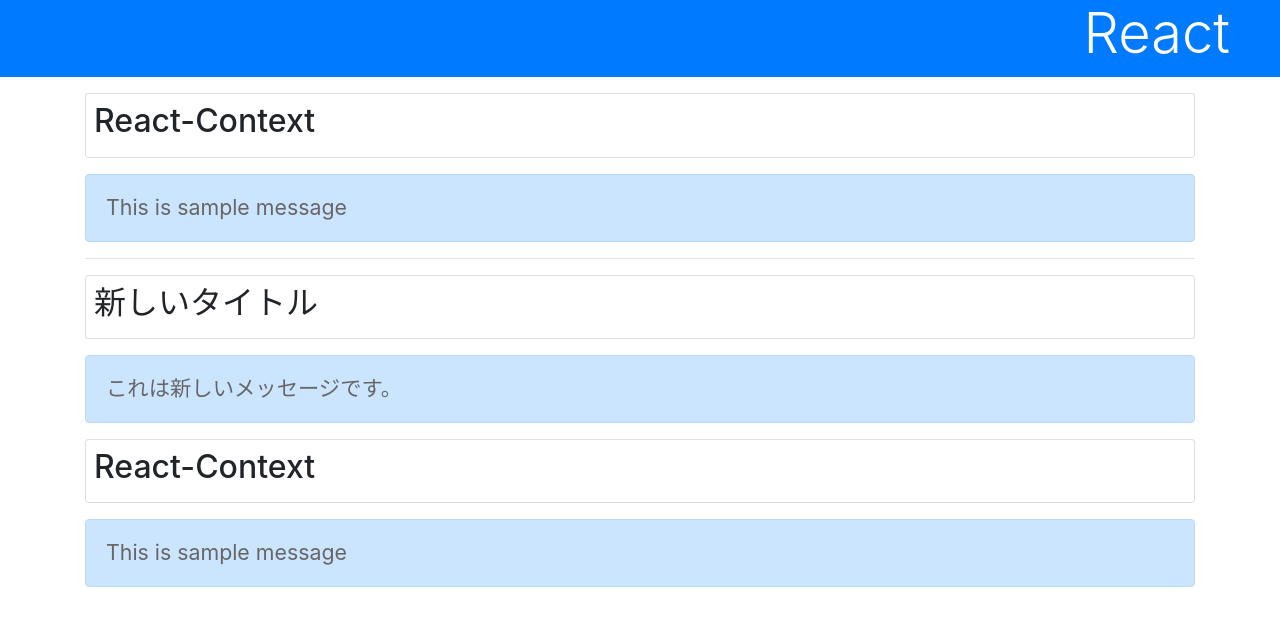
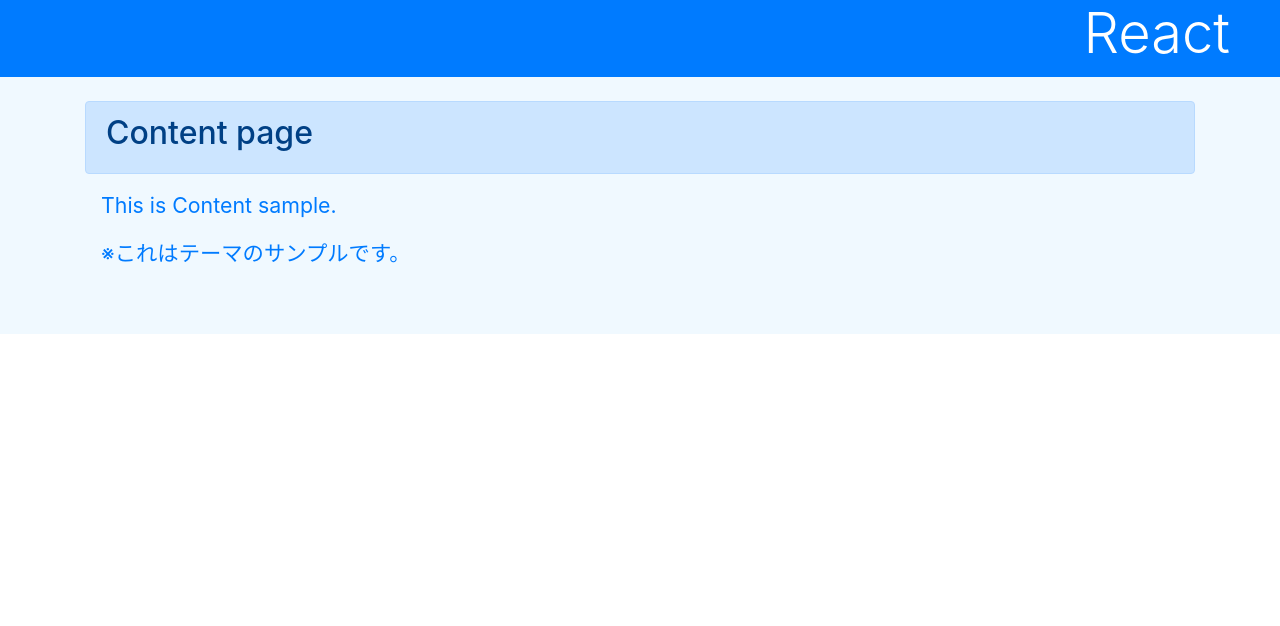
Before and after one commit to shusuke-nakamura/entry-react, a React (Create React App) app in the folder react_app/: page / in a window 1280 px wide. Shown: the top 626 px of the page. Built offline with nearby package versions, Linux system fonts and the light colour scheme.

Commit message:
chapter3の学習完了

```diff
--- a/react_app/src/App.js
+++ b/react_app/src/App.js
@@ -1,57 +1,67 @@
 import React, {Component} from "react";
 import './App.css'
 
-let data = {
-  title: 'React-Context',
-  message: 'This is sample message',
+let theme = {
+  light: {
+    styles: {
+      backgroundColor: "#f0f9ff",
+      color: "#00f",
+    },
+    head: "bg-primary text-white display-4 mb-4",
+    alert: "alert alert-primary my-3",
+    text: "text-primary m-3",
+    foot: "py-4",
+  },
+  dark: {
+    styles: {
+      backgroundColor: "#336",
+      color: "#eef",
+    },
+    head: "bg-secondary text-white display-4 mb-4",
+    alert: "alert alert-dark my-3",
+    text: "text-light mb-3",
+    foot: "py-4",
+  }
 }
 
-const SampleContext = React.createContext(data)
+const ThemeContext = React.createContext(theme.light)
 
 class App extends Component {
 
-  newdata = {
-    title: '新しいタイトル',
-    message: 'これは新しいメッセージです。',
-  }
+  static contextType = ThemeContext
 
   render() {
-    return <div>
-      <h1 className="bg-primary text-white display-4">React</h1>
+    return <div style={this.context.styles}>
+      <h1 className={this.context.head}>React</h1>
       <div className="container">
-        <Title />
-        <Message />
-        <hr />
-        <SampleContext.Provider value={this.newdata}>
-          <Title />
-          <Message />
-        </SampleContext.Provider>
-        <Title />
-        <Message />
+        <Title value="Content page" />
+        <Message value="This is Content sample." />
+        <Message value="※これはテーマのサンプルです。" />
+        <div className={this.context.foot}></div>
       </div>
     </div>
   }
 }
 
 class Title extends Component {
-  static contextType = SampleContext
+  static contextType = ThemeContext
 
-  render() {
+  render(){
     return (
-      <div className="card p-2 my-3">
-        <h2>{this.context.title}</h2>
+      <div className={this.context.alert}>
+        <h2 style={this.context.style}>{this.props.value}</h2>
       </div>
     )
   }
 }
 
 class Message extends Component {
-  static contextType = SampleContext
+  static contextType = ThemeContext
 
-  render() {
-    return (
-      <div className="alert alert-primary">
-        <p>{this.context.message}</p>
+  render(){
+    return(
+      <div style={this.context.style}>
+        <p className={this.context.text}>{this.props.value}</p>
       </div>
     )
   }
```
